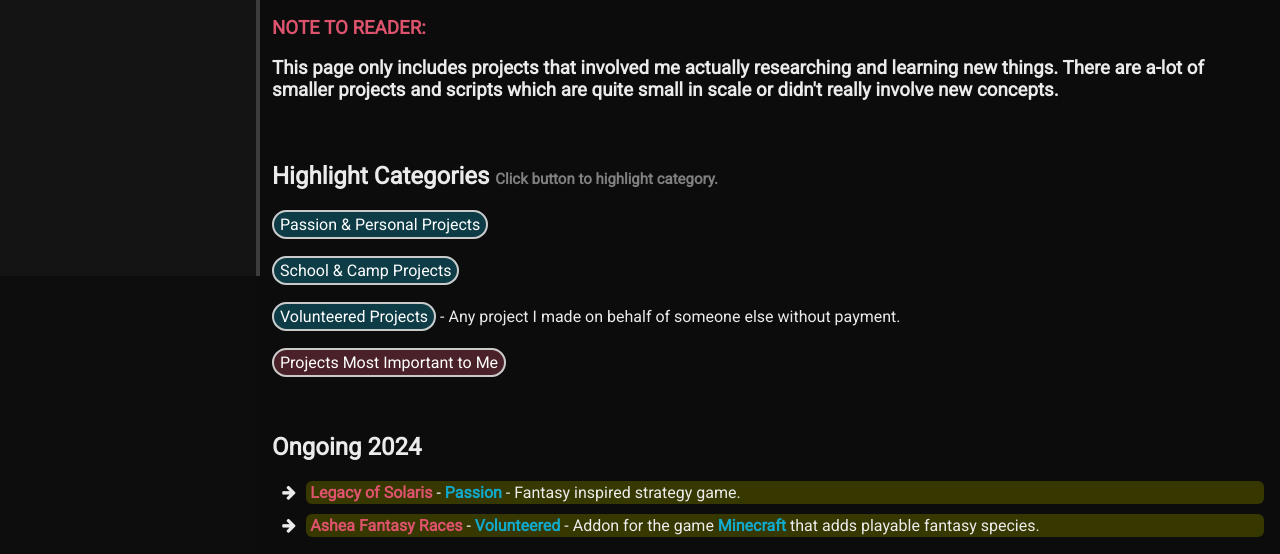
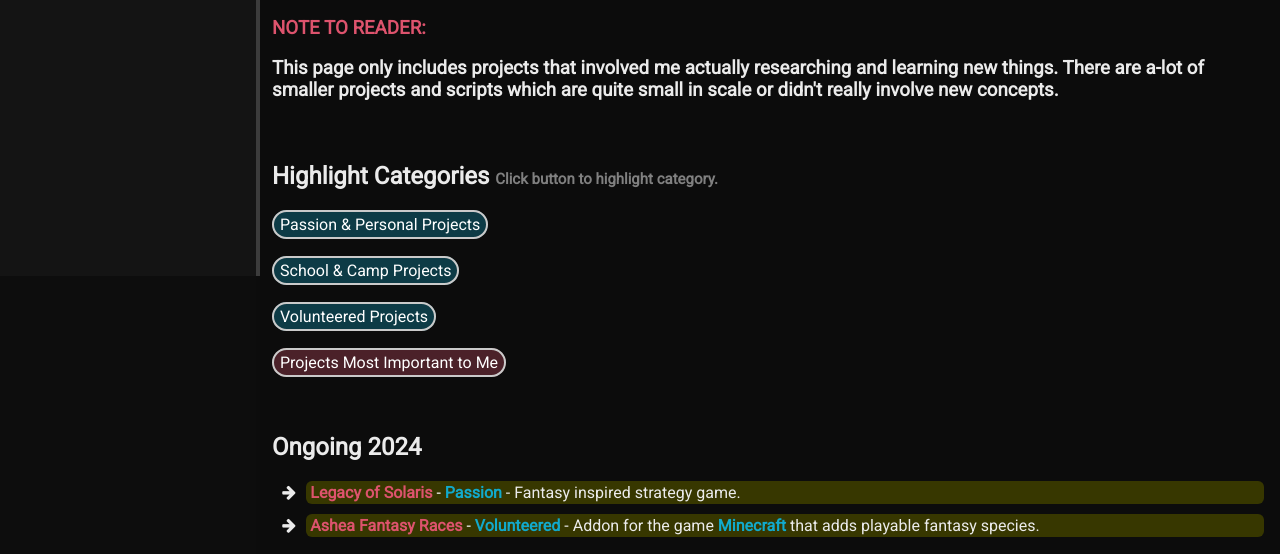
Before and after one commit to Voleia/me, a plain HTML site: page index.html in a window 1280 px wide. Shown: the part 524-1078 px from the top of the page. Drawn offline with nearby package versions, Linux system fonts and the light colour scheme.

Commit message:
Update index.html

```diff
--- a/index.html
+++ b/index.html
@@ -539,8 +539,7 @@
                 <p><a id="schoolbtn" class="msbtn hoverable" title="Click to highlight school/camp projects"
                         onclick="highlightElements('.p_school', '#schoolbtn')">School & Camp Projects</a></p>
                 <p><a id="volunbtn" class="msbtn hoverable" title="Click to highlight volunteered projects"
-                        onclick="highlightElements('.p_volunteer', '#volunbtn')">Volunteered Projects</a> - Any project
-                    I made on behalf of someone else without payment.</p>
+                        onclick="highlightElements('.p_volunteer', '#volunbtn')">Volunteered Projects</a></p>
                 <p><a id="impbtn" class="msbtn hoverable" title="Click to highlight sentimental projects"
                         onclick="highlightElements('.p_impbtn', '#impbtn')">Projects Most Important to Me</a></p>
                 <p>&nbsp;</p>
```
